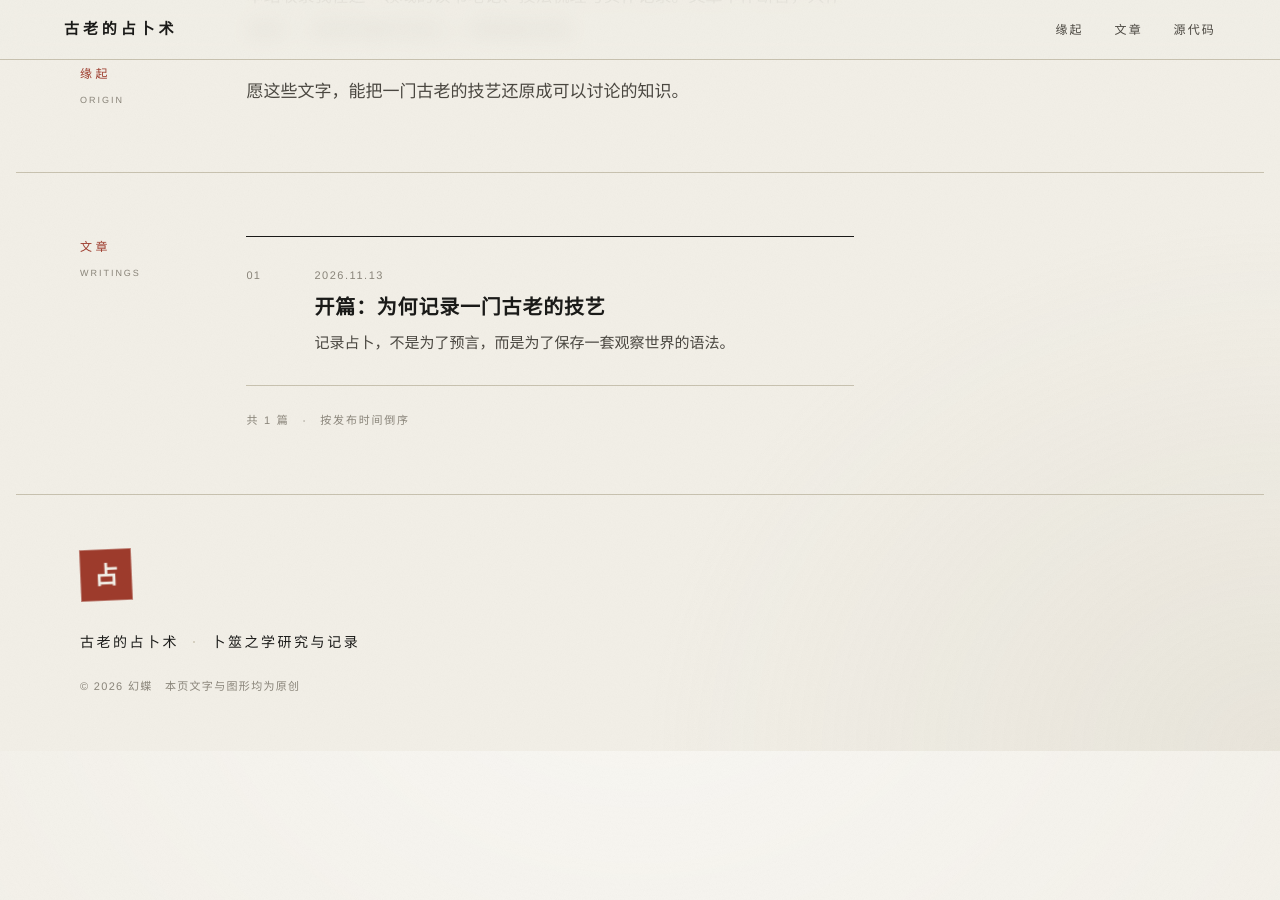
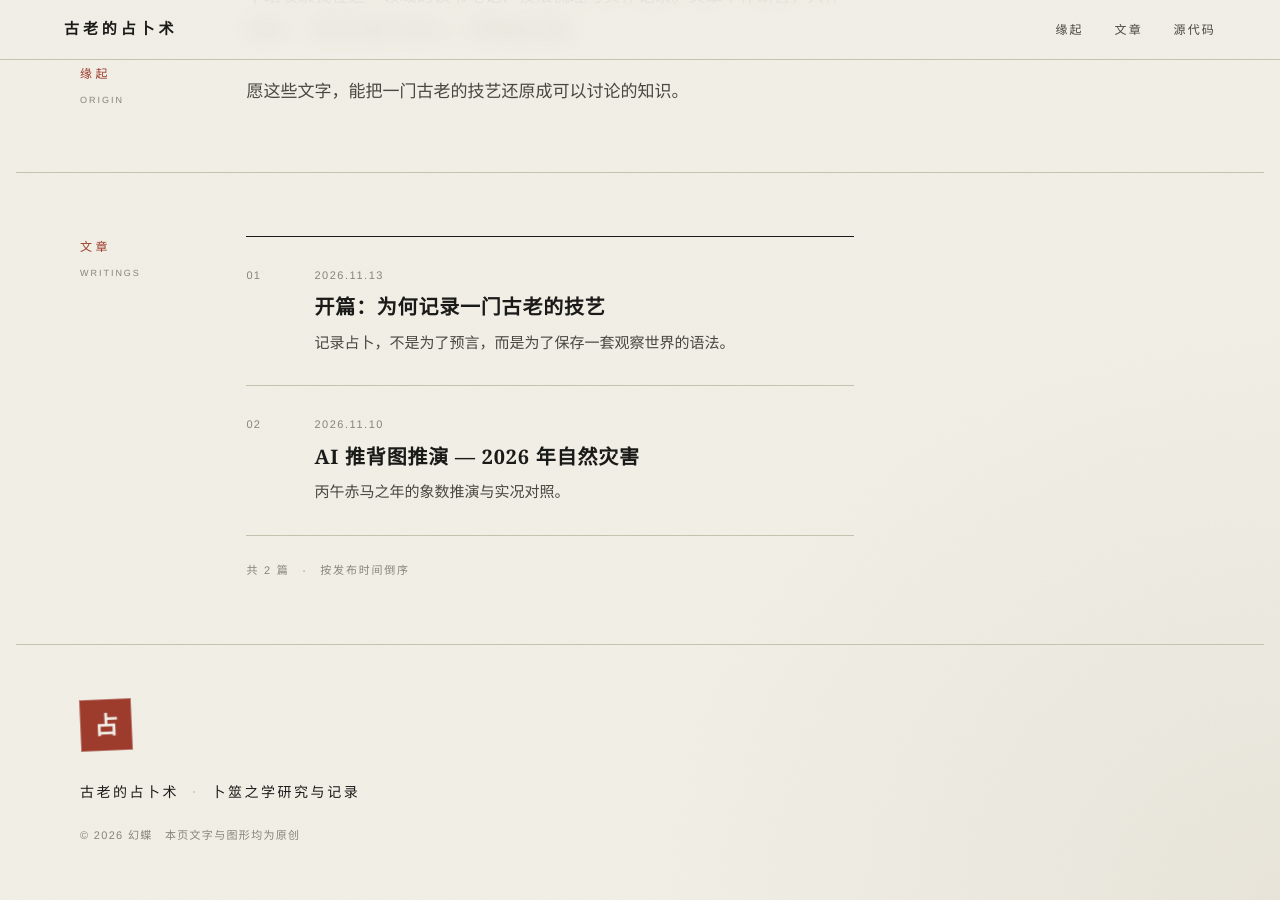
Before and after one commit to 13734795725zhao-rgb/ancient-divination, a Jekyll site: the page built from index.md, in a window 1280 px wide and 900 px high, scrolled down 862 px. Built offline with Jekyll 4.4.1, drawn with Linux system fonts in a browser that asks for light colours; before the commit the page ends 1613 px from its top, so only the background shows below that; part of the change alters nothing that is shown.

Commit message:
新文章：AI 推背图推演 2026 年自然灾害（含配图）

```diff
--- /dev/null
+++ b/_posts/2026-11-10-bingwu-tuibei-tu.md
@@ -0,0 +1,125 @@
+---
+title: AI 推背图推演 — 2026 年自然灾害
+date: 2026-11-10
+summary: 丙午赤马之年的象数推演与实况对照。
+---
+
+> **公历基准**　2026 年整年。换算农历为丙午年，节令自立春建寅至大寒建丑，交下元九运离火。
+> **岁运干支**　丙午。天干阳火，地支阳火，纳音天河水，气数属性极燥极烈。
+
+## 卦象与图谶
+
+艮下离上，火山旅卦。体卦艮土，用卦离火；月令旺衰上，离火生艮土，体用相生，然火势烈极则土焦石裂。动在九四，互卦泽风大过，变卦艮下艮上，艮为山。
+
+**图**　烈日双悬于天穹，中原赤地千里，草木枯黄如焦炭。一匹赤色烈马昂首长嘶，蹄踏裂开之黄土，地缝中有炽热熔岩翻滚欲出；远方天际乌云如浓墨自东南、西北倒卷，云端惊雷隐隐，江河之水分流干涸，隐现白骨与沉舟。
+
+![丙午年推背图识：两日相灼、赤马踏裂焦土](/ancient-divination/assets/img/bingwu-tuican.jpg)
+
+> **谶曰**
+> 两日相灼土焦黄　赤火焚缰马自狂
+> 不绝滔滔流西极　地维崩坼震八方
+>
+> **颂曰**
+> 赤马当值烈焰蒸　炎威万重地脉崩
+> 南海毒龙翻白浪　西垂巨岳起雷鸣
+> 坎离相激沧溟沸　水火互煎气象倾
+> 待得严霜覆焦土　始知残照有余生
+
+**圣叹批注**　此象乃极火焦土、水火失衡之大劫。岁在丙午，赤马奔腾，天干阳火、地支阳火，正合九运离火之极盛。火烈则金融，火盛则土燥。内艮为山止、为东北地界，外离为火、为南荒海洋。今火乘天势，下焚山石，动在九四，爻辞曰：“旅于处，得其资斧，我心不快。”四爻以阳居阴，失其定所，地脉激荡不安。互卦见大过，棟桡颠覆之兆；变卦重艮，山崩地动之应。所患者，非徒亢旱流火，更有水火相薄而起之惊涛地裂也。
+
+## 象数演算：四大天灾特征
+
+依照纳甲五行、节令分野及体用生克，丙午年全球与地缘天灾呈现以下四大核心演变特征。
+
+### 一、孟夏至仲夏 · 南离烈焰与大旱高温
+
+对应离火当令、火土两焦。
+
+- **演变特征**　公历 5 月（立夏／小满，癸巳月）至 7 月（小暑／大暑，乙未月）。午火与月令巳、未会聚南方火局，天干丙火透出，引发极端热浪、干旱与野火席卷。地气燥极，农田龟裂，河流径流剧降。
+- **影响区域**　后天八卦离位，即华南、中南半岛、南亚次大陆及南欧环地中海区域。
+- **实质冲击**　农业灌溉断流导致粮食减产危机，电网超负荷崩溃与储能设施自燃频发，水资源争夺显性化。
+
+### 二、季夏末至孟秋 · 东南巽离之狂飙海侵
+
+对应变卦重艮前之大过互卦，水火互激。
+
+- **演变特征**　公历 8 月（立秋／处暑，丙申月）至 9 月（白露／秋分，丁酉月）。申酉金气被岁君午火强克（火克金为财，亦主肃杀），外海强热带气旋、超强台风频发，伴随风暴潮涌入内陆，造成海水倒灌与暴洪灾害。
+- **影响区域**　后天八卦东南巽位、正东震位，即中国东南沿海、台湾海峡、琉球群岛、日本列岛及西太平洋岛链。
+- **实质冲击**　沿海港口设施大面积受损停摆，低洼三角洲城市内涝严重，海陆供应链受气象中断。
+
+### 三、仲秋至孟冬 · 西北坤艮之深源地脉裂变
+
+对应九四爻动、艮土受震。
+
+- **演变特征**　公历 9 月下旬至 11 月（寒露／霜降至立冬，戊戌月、己亥月）。戌月火库闭合、亥水冲岁支午火（水火相冲）。地壳积蓄之板块应力在水火互搏时集中释放，呈现高震级地震或火山构造破裂。
+- **影响区域**　后天八卦西北乾位至东北艮位地裂带，即环太平洋火山地震带西缘、青藏高原周边板块结合部、日本海沟与印尼群岛。
+- **实质冲击**　山体滑坡滑移阻断交通走廊，局部出现堰塞湖与次生泥石流，交通与通信枢纽面临结构性破坏。
+
+### 四、仲冬至季冬 · 坎离交战之极端冻雨暴雪
+
+对应子午正冲、天河水反扑。
+
+- **演变特征**　公历 12 月（大雪／冬至，庚子月）至次年 1 月（小寒／大寒，辛丑月）。子月水旺冲克太岁午火，极寒强冷空气与残余强暖湿气流在中纬度剧烈交绥，引发反常的极端冻雨、暴雪与冰凌寒潮。
+- **影响区域**　后天八卦正北坎位与内陆中原盆地，即欧亚大陆北部、华北平原、长江中下游沿线。
+- **实质冲击**　出现大面积交通路网瘫痪、输电线缆覆冰断裂与冬季取暖能源紧张，呈现“先极旱热、后骤暴寒”的两极天候反差。
+
+## 易道启示：守衡之策
+
+《象》曰：“山上有火，旅；君子以明慎用刑，而不留狱。”面对丙午赤马之狂炎与地维动荡，天地不仁，万物当以“居安思危、固本守静”为上。
+
+凡治水利、防地灾、筹仓廪者，宜于春令未发之时深挖水脉、加固堤防、备足粮草急救物资；个人与百业当戒骄燥贪进，离宫宜静不宜激，西北与西南重水润之处为机变所系。顺天应时，以内敛韧性化解炎上之锋，方可安度火马之劫。
+
+---
+
+## 实况对照：截至 2026 年 11 月
+
+将上述基于象数与干支节令推演出的四大天灾特征，与截至 2026 年 11 月全球实际发生并记录在网的极端天气与自然灾害进行对照，各维度的吻合度与实际差异如下。
+
+### 一、南离烈焰与大旱高温　吻合度 90%
+
+- **推演时空与机制**　公历 5—7 月（巳、午、未月），离火当令，主极端热浪、干旱、山火与电网负荷承压；重点指向华南、南欧地中海及南亚等离位区域。
+- **实际网络灾害记录**
+  - **气温破纪录与大范围干旱**　世界气象组织（WMO）与欧洲哥白尼气候变化服务局（C3S）确认，2026 年 6 月全球平均地表温度逼近历史极值，西欧录得均温 20.74℃ 的历史同期最热纪录。
+  - **山火与基础设施受损**　6—7 月间，西班牙南部、法国、德国等欧洲多国爆发大范围森林火灾，累计过火面积逾 40 万公顷；同时，法国、意大利等国出现电缆过热与电网不堪负荷的大规模停电。南半球及热带多地干旱少雨，水资源告急。
+- **匹配评析**　“火土两焦、极热干旱”的灾象性质与时间窗口高度重合，尤其在欧洲南部、西欧及热带区域的火灾与电网危机上呈现高度吻合。
+
+### 二、东南暴风与海侵洪涝　吻合度 85%
+
+- **推演时空与机制**　公历 8—9 月（申、酉月），水火交激，主强台风、气旋、暴风潮与强降雨，重在东南沿海、西太平洋岛链及沿海港口。
+- **实际网络灾害记录**
+  - **热带气旋异常活跃**　8 月西北太平洋台风生成数量逼近历史峰值，西太平洋岛链连续遭遇热带气旋侵袭。
+  - **极端降雨与海水顶托**　9 月中下旬，台风“杜鹃”掠过日本关东引发创纪录暴雨；五级飓风“波洛”（中心气压低至 892 百帕）席卷北美沿海并伴随毁灭性风暴潮；中国华南、东南沿海及中南半岛（泰、缅）在 9 月出现复合型强降雨与严重洪涝。
+- **匹配评析**　推断中强调的“8—9 月强风暴潮与极端降水、沿海承压”，与实际气象记录中西太平洋及低纬度沿海风季爆发的节奏完全吻合。
+
+### 三、西北坤艮地脉与环太地震　吻合度 75%
+
+- **推演时空与机制**　公历 9—11 月（戌、亥月），艮土受震、水火冲克，主板块深层构造应力释放、强震与山体滑坡；重点指向板块交界带、青藏高原及环太平洋边缘。
+- **实际网络灾害记录**
+  - **高震级与破坏性地震**　10 月 22 日，西藏那曲巴青县发生 7.0 级浅源强震，造成人员伤亡及山体滚石阻路；10 月 9 日，巴拿马发生 7.7 级强震，导致大批建筑受损；6 月下旬委内瑞拉北部亦曾发生导致重大伤亡的破坏性双震。
+  - **地质次生灾害**　中尼边境、喜马拉雅周边及南亚山地在强降雨与地壳微动叠加下，多次出现大规模山体崩塌与泥石流。
+- **匹配评析**　时间上进入秋季后，环太平洋与青藏高原周边板块结合部确实集中出现了 7 级以上强震与地质崩塌，地脉应力释放的方位与破坏形式吻合度较高。
+
+### 四、坎离交战之极端冻雨暴雪　待验证 50%
+
+- **推演时空与机制**　公历 12 月至次年 1 月（子、丑月），岁支午火受子水正冲，主“冷暖交锋极其剧烈”“中纬度极端冻雨、暴雪与电网覆冰”。
+- **实际网络灾害记录**
+  - **前置信号**　2026 年 1 月年初时，欧亚高纬度地区（如堪察加半岛降雪超 3 米）及北美多地遭遇了严重的暴风雪与极寒天气，造成数十亿美元损失。
+  - **年尾当前进展**　由于目前刚进入 11 月中旬（亥月），超强厄尔尼诺正达峰期，冷暖空气交绥加剧。世界气象组织已就年底寒潮与极端气候复合风险发出警告，但 12 月与次年 1 月的全面灾情尚未结算完毕。
+- **匹配评析**　年初表现已体现该特征，年底实际灾害仍处于发生与发展过程中，整体逻辑符合强冷暖流交战的趋势预测。
+
+### 总体匹配综合评估
+
+<div class="table-wrap" markdown="1">
+
+| 推演维度 | 象数推论 | 实际灾情 | 匹配度 |
+| --- | --- | --- | --- |
+| 整体气数（离火） | 极热、高温、大旱、野火 | 全球海陆温创极值、西欧大火与大面积干旱 | 高 90% |
+| 夏秋转换（大过互卦） | 东南沿海风暴潮、台风洪涝 | 8—9 月西太平洋密集台风、超级气旋登陆 | 高 85% |
+| 秋季地脉（变卦艮山） | 板块受震、地裂滑坡 | 青藏高原 7.0 级地震、巴拿马 7.7 级强震 | 较高 75% |
+| 冬季寒潮（子午正冲） | 冻雨暴雪、交通与能源承压 | 年初多地暴雪成灾，年底正在酝酿发展中 | 中期印证 50%+ |
+
+</div>
+
+---
+
+*本文作者 有舍有得123，原载微信公众号「浮生织梦三世缘」，2026 年 11 月 10 日。*
--- a/assets/css/style.css
+++ b/assets/css/style.css
@@ -329,6 +329,18 @@ img { max-width: 100%; height: auto; display: block; }
   line-height: 1.8;
 }
 
+.table-wrap {
+  overflow-x: auto;
+  -webkit-overflow-scrolling: touch;
+}
+
+.table-wrap table { min-width: 32rem; }
+
+.prose img {
+  margin: 2.4em 0;
+  border: 1px solid var(--rule);
+}
+
 .prose th {
   text-align: left;
   font-weight: 600;
```
Also changed, not shown: assets/img/bingwu-tuican.jpg (added).
